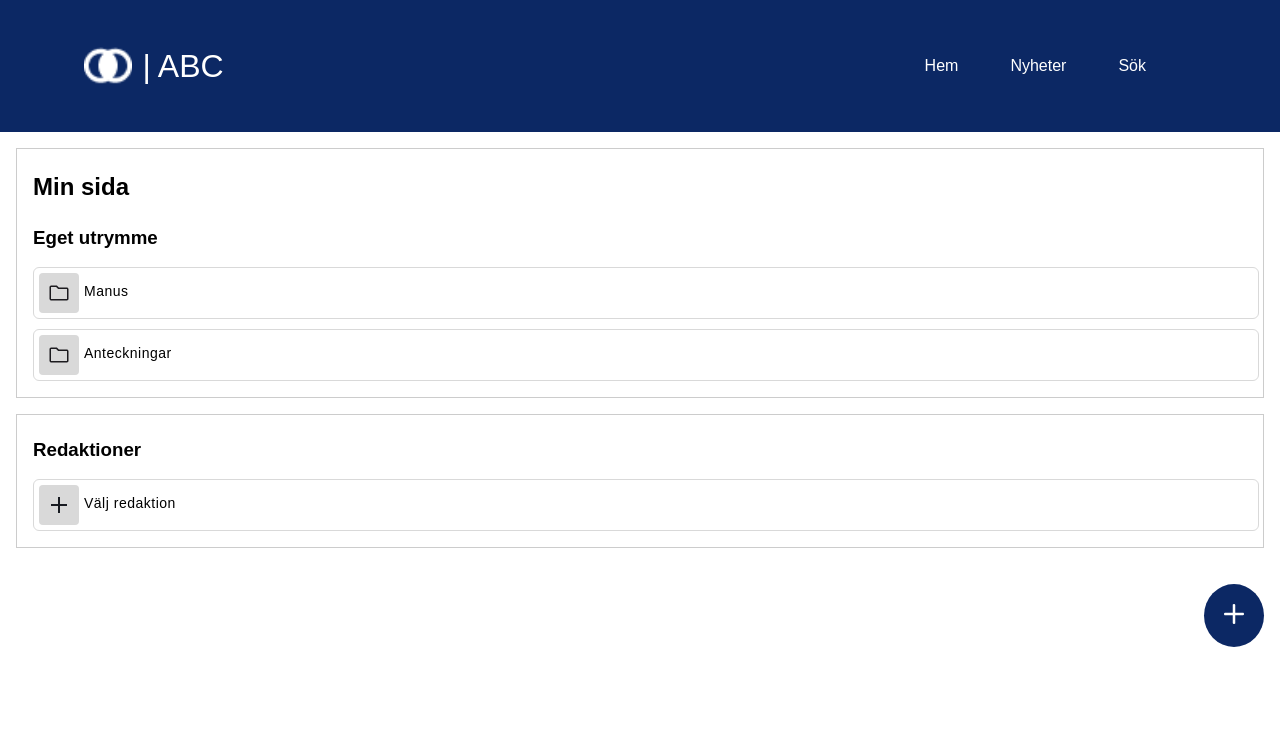
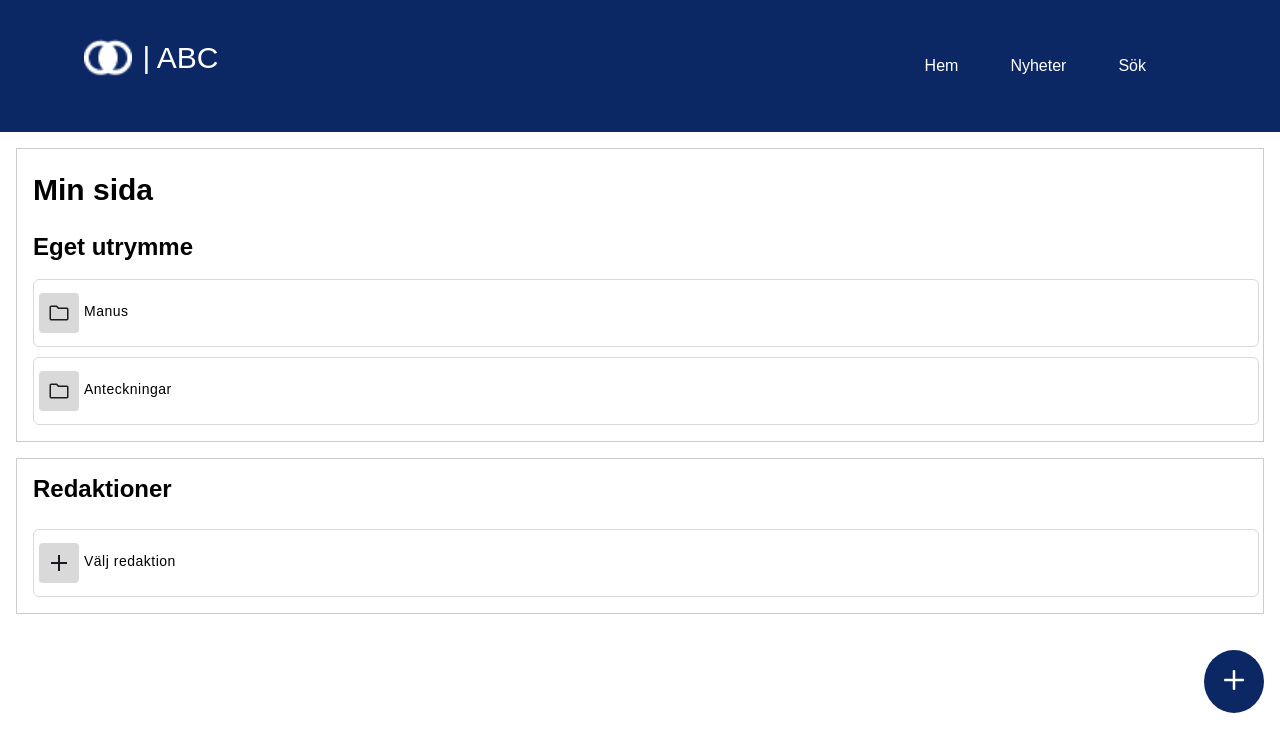
Before and after one commit to Mafs3000/Mafaldas-Examensarbete, a plain HTML site: page index.html in a window 1280 px wide. Drawn offline with Linux system fonts and the light colour scheme.

Commit message:
Update one

```diff
--- a/index.html
+++ b/index.html
@@ -8,7 +8,7 @@
 </head>
 <body>
     <header>
-        <h1><img src="images/logo.png" alt="logo">| ABC</h1>
+        <h1><img src="images/logo.png" alt="Logo for the ABC application">| ABC</h1>
         <nav id="desktopNavbar">
             <button class="nav-button">Hem</button>
             <button class="nav-button">Nyheter</button>
@@ -17,28 +17,28 @@
     </header>
     <main>
         <section id="section1">
-            <h2>Min sida</h2>
-            <h3>Eget utrymme</h3>
+            <h1>Min sida</h1>
+            <h2>Eget utrymme</h2>
             <div class="container">
                 <div class="icon-wrapper">
                     <img class="icon" src="images/folder-icon.png" alt="Folder Icon">
                 </div>
-                <div class="text">Manus</div>
+                <p>Manus</p>
             </div>
             <div class="container">
                 <div class="icon-wrapper">
                     <img class="icon" src="images/folder-icon.png" alt="Folder Icon">
                 </div>
-                <div class="text">Anteckningar</div>
+                <p>Anteckningar</p>
             </div>
         </section>
-        <section id="section1">
-            <h3>Redaktioner</h3>
+        <section id="section2">
+            <h2>Redaktioner</h2>
             <div class="container">
                 <div class="icon-wrapper">
                     <img class="icon" src="images/add-icon.png" alt="Add Icon">
                 </div>
-                <div class="text">Välj redaktion</div>
+                <p>Välj redaktion</p>
             </div>
         </section>
         <button id="newButton">
--- a/style.css
+++ b/style.css
@@ -46,7 +46,7 @@ section {
     border: 1px solid #ccc;
 }
 
-#section1 h2, #section1 h3 {
+#section1 h1, #section1 h2  {
     margin-top: 0.5rem;
     margin-bottom: 0.5rem;
 }
@@ -94,7 +94,7 @@ section {
     height: 24px;
 }
 
-.text {
+p {
     width: auto;
     height: 28px;
     color: black;
@@ -104,6 +104,20 @@ section {
     line-height: 24px;
     letter-spacing: 0.50px;
     word-wrap: break-word;
+}
+
+h1 {
+    font-size: 30px;
+    font-family: Arial, sans-serif;
+    font-weight: bold;
+    margin: 0 0 1rem 0;
+}
+
+h2 {
+    font-size: 24px;
+    font-family: Arial, sans-serif;
+    font-weight: bold;
+    margin: 0 0 1rem 0;
 }
 
 button#newButton {
@@ -290,6 +304,12 @@ button#newButton {
         gap: 10px;
     }
 
+    #section2 {
+        display: flex;
+        flex-direction: column;
+        gap: 10px;
+    }
+
     .container {
         flex: 1 1 100%;
     }
```
